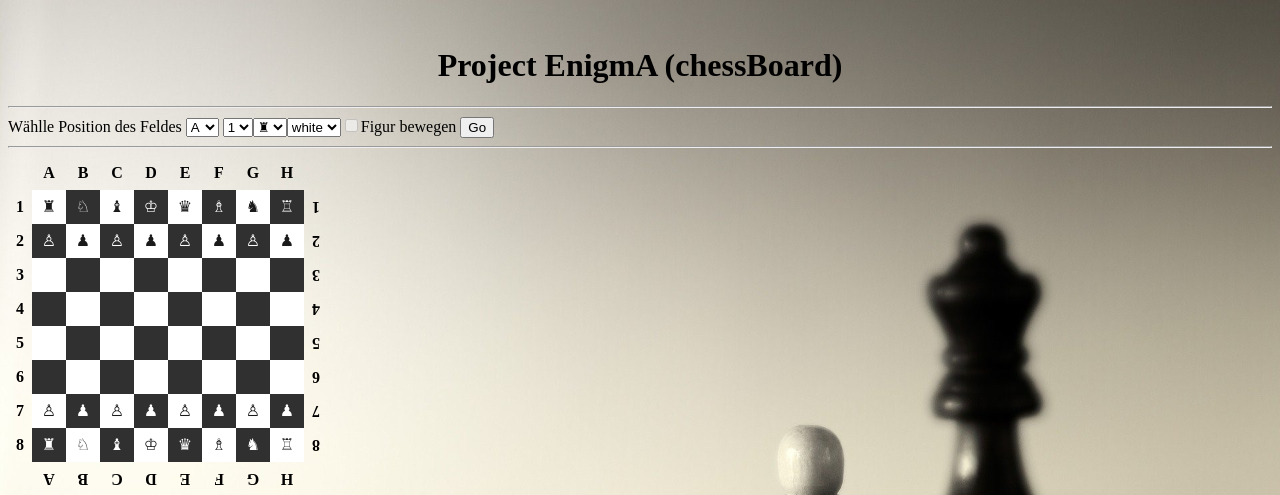
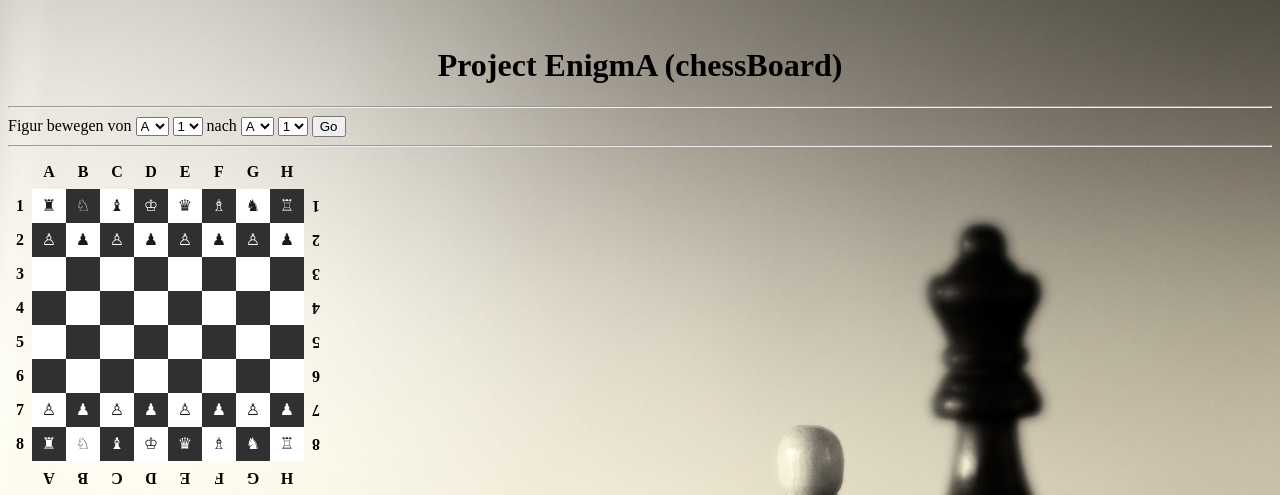
Before and after one commit to Futzman/test, a PHP site: page / in a window 1280 px wide. Shown: the top 495 px of the page. Run offline with PHP 8.4, Linux system fonts and the light colour scheme.

Commit message:
Alles ausser neustart funktioniert

```diff
--- a/index.php
+++ b/index.php
@@ -5,29 +5,17 @@
     <body>
       <?php
         include("setze-modified.php");
-        static $figurGesetzt;
-        $toMove = 0;
-        $prevFigur = 'none';
-        $prevColor = 'none';
-        if(isset($_GET['row']) && isset($_GET['column']) && isset($_GET['figur']) && isset($_GET['figurcolor'])){
-          setze($_GET['row'], $_GET['column'], $_GET['figur'], $_GET['figurcolor']);
-          $figurGesetzt = 1;
+        if(!isset($_GET['row']))
+          setze(0,0,0,0);
+        else{
+          setze($_GET['row'], $_GET['column'] - 1, $_GET['rowTo'], $_GET['columnTo'] - 1);
         }
-        else setze(0, 0, 0, 0);
 
-        if(isset($_GET['row']) && isset($_GET['column']) && !isset($_GET['figurcolor']) && !isset($_GET['figur'])){
-          #setze($_GET['row'], $_GET['column'], 'none', 'none');
-        }
-        if(isset($_GET['toMove']))
-          $toMove = 1;
-        else
-          $toMove = 0;
-
-      ?>
+       ?>
       <h1> Project EnigmA (chessBoard)</h1>
     <hr>
     <form action="?" method="get">
-        <label for = "row"> Wählle Position des Feldes </label>
+        <label for = "row"> Figur bewegen von  </label>
 
         <select name = "row" id = "row">
           <option value = "A"<?php if(isset($_GET['row']) && ($_GET['row'] == "A")) echo "selected=\"selected\"";?>>A</option>
@@ -50,29 +38,41 @@
           <option value = "7"<?php if(isset($_GET['column']) && $_GET['column'] == "7") echo "selected=\"selected\"";?>>7</option>
           <option value = "8"<?php if(isset($_GET['column']) && $_GET['column'] == "8") echo "selected=\"selected\"";?>>8</option>
         </select>
-        <select name = "figur" id = "figur" <?php if($toMove) echo"disabled = disabled;"?>>
-          <option value = "♜"<?php if(isset($_GET['figur']) && $_GET['figur'] == "♜") echo "selected=\"selected\"";?>>♜</option>
-          <option value = "♞"<?php if(isset($_GET['figur']) && $_GET['figur'] == "♞") echo "selected=\"selected\"";?>>♞</option>
-          <option value = "♝"<?php if(isset($_GET['figur']) && $_GET['figur'] == "♝") echo "selected=\"selected\"";?>>♝</option>
-          <option value = "♛"<?php if(isset($_GET['figur']) && $_GET['figur'] == "♛") echo "selected=\"selected\"";?>>♛</option>
-          <option value = "♚"<?php if(isset($_GET['figur']) && $_GET['figur'] == "♚") echo "selected=\"selected\"";?>>♚</option>
-          <option value = "♟"<?php if(isset($_GET['figur']) && $_GET['figur'] == "♟") echo "selected=\"selected\"";?>>♟</option>
+
+
+
+
+
+        <label for = "rowTo"> nach </label>
+        <select name = "rowTo" id = "rowTo">
+          <option value = "A"<?php if(isset($_GET['row']) && ($_GET['row'] == "A")) echo "selected=\"selected\"";?>>A</option>
+          <option value = "B"<?php if(isset($_GET['row']) && $_GET['row'] == "B") echo "selected=\"selected\"";?>>B</option>
+          <option value = "C"<?php if(isset($_GET['row']) && $_GET['row'] == "C") echo "selected=\"selected\"";?>>C</option>
+          <option value = "D"<?php if(isset($_GET['row']) && $_GET['row'] == "D") echo "selected=\"selected\"";?>>D</option>
+          <option value = "E"<?php if(isset($_GET['row']) && $_GET['row'] == "E") echo "selected=\"selected\"";?>>E</option>
+          <option value = "F"<?php if(isset($_GET['row']) && $_GET['row'] == "F") echo "selected=\"selected\"";?>>F</option>
+          <option value = "G"<?php if(isset($_GET['row']) && $_GET['row'] == "G") echo "selected=\"selected\"";?>>G</option>
+          <option value = "H"<?php if(isset($_GET['row']) && $_GET['row'] == "H") echo "selected=\"selected\"";?>>H</option>
         </select>
-        <select name = "figurcolor" id = "figurcolor" <?php if($toMove) echo"disabled = disabled;"?>>
-          <option value = "white"<?php if(isset($_GET['figurcolor']) && $_GET['figurcolor'] == "white") echo "selected=\"selected\"";?>>white</option>
-          <option value = "black"<?php if(isset($_GET['figurcolor']) && $_GET['figurcolor'] == "black") echo "selected=\"selected\"";?>>black</option>
+
+
+
+        <label for = "columnTo">  </label>
+        <select name = "columnTo" id = "columnTo">
+          <option value = "1"<?php if(isset($_GET['column']) && $_GET['column'] == "1") echo "selected=\"selected\"";?>>1</option>
+          <option value = "2"<?php if(isset($_GET['column']) && $_GET['column'] == "2") echo "selected=\"selected\"";?>>2</option>
+          <option value = "3"<?php if(isset($_GET['column']) && $_GET['column'] == "3") echo "selected=\"selected\"";?>>3</option>
+          <option value = "4"<?php if(isset($_GET['column']) && $_GET['column'] == "4") echo "selected=\"selected\"";?>>4</option>
+          <option value = "5"<?php if(isset($_GET['column']) && $_GET['column'] == "5") echo "selected=\"selected\"";?>>5</option>
+          <option value = "6"<?php if(isset($_GET['column']) && $_GET['column'] == "6") echo "selected=\"selected\"";?>>6</option>
+          <option value = "7"<?php if(isset($_GET['column']) && $_GET['column'] == "7") echo "selected=\"selected\"";?>>7</option>
+          <option value = "8"<?php if(isset($_GET['column']) && $_GET['column'] == "8") echo "selected=\"selected\"";?>>8</option>
         </select>
-        <input type = "checkbox" id = "moveToField" name="toMove" value="moveIt"<?php
-                                                                                if(!isset($figurGesetzt) || $figurGesetzt == 0)
-                                                                                    echo "disabled = disabled";
-                                                                                if(isset($_GET['toMove'])){
-                                                                                  echo "checked=checked  onchange='submit()'";
-                                                                                }
-                                                                                else
-                                                                                  echo "onchange='submit()'";
-                                                                               ?> >
 
-        <label for = "moveToField">Figur bewegen</label>
+
+
+
+        <label for = "moveToField"></label>
 
         <abstand>  </abstand>
         <input type="submit" value="Go">
--- a/schach-pos.json
+++ b/schach-pos.json
@@ -1,8 +1 @@
-[["♜", "♞", "♛","♚","♝","♛","♞","♜"],
-["♟","♟","♟","♟","♟","♟","♟","♟"],
- [" ", " ", " ", " "," ", " "," ", " "],
- [" ", " ", " ", " "," ", " "," ", " "],
- [" ", " ", " ", " "," ", " "," ", " "],
- [" ", " ", " ", " "," ", " "," ", " "],
- ["♟","♟","♟","♟","♟","♟","♟","♟"],
- ["♜", "♞", "♛","♚","♝","♛","♞","♜"]]
+[[["\u265c","bl"],["\u265e","bl"],["\u265d","bl"],["\u265a","bl"],["\u265b","bl"],["\u265d","bl"],["\u265e","bl"],["\u265c","bl"]],[["\u265f","bl"],["\u265f","bl"],["\u265f","bl"],["","none"],["","none"],["\u265f","bl"],["\u265f","bl"],["\u265f","bl"]],[["","none"],["","none"],["","none"],["","none"],["\u2659","wh"],["","none"],["","none"],["","none"]],[["","none"],["","none"],["","none"],["\u265f","bl"],["","none"],["","none"],["","none"],["","none"]],[["","none"],["","none"],["","none"],["","none"],["","none"],["","none"],["","none"],["","none"]],[["","none"],["","none"],["","none"],["","none"],["","none"],["","none"],["","none"],["","none"]],[["\u2659","wh"],["\u2659","wh"],["\u2659","wh"],["","none"],["\u2659","wh"],["\u2659","wh"],["\u2659","wh"],["\u2659","wh"]],[["\u2656","wh"],["\u2658","wh"],["\u2657","wh"],["\u2654","wh"],["\u2655","wh"],["\u2657","wh"],["\u2658","wh"],["\u2656","wh"]]]
--- a/setze-modified.php
+++ b/setze-modified.php
@@ -17,25 +17,24 @@
         }
     }
 
-    function setze($c, $r ,$f, $fcolor){
+    function IndexOfChar($ch){
+        $letters = array("A","B","C","D","E","F","G","H");
+        for($i = 0; $i < 8; $i++){
+            if($letters[$i] == $ch){
+                return $i;
+            }
+        }
+    }
 
-        static $color;
-        static $figuire;
-        $jBoard = "schach-pos.json";
-        $brett = file_get_contents($jBoard);
+    function setze($r, $c ,$rTo, $cTo){
+
+
+        //$brett = file_get_contents($jBoard);
 
         //$chess = json_encode($brett);
-
-        $chess = array(array("♜", "♞", "♝","♚","♛","♝","♞","♜"),
-        array("♟","♟","♟","♟","♟","♟","♟","♟"),
-         array(" ", " ", " ", " "," ", " "," ", " "),
-         array(" ", " ", " ", " "," ", " "," ", " "),
-         array(" ", " ", " ", " "," ", " "," ", " "),
-         array(" ", " ", " ", " "," ", " "," ", " "),
-         array("♙","♙","♙","♙","♙","♙","♙","♙"),
-         array("♖", "♘","♗" ,"♔","♕","♗","♘","♖"));
-
-        $chessColor = array(array(array("♜","bl"),array("♞","bl"), array("♝","bl"),array("♚","bl"),array("♛","bl"),array("♝","bl"), array("♞","bl"),array("♜","bl")),
+        if($r == $rTo && $cTo == $c && $r == 0){
+            $jBoard = "schach-pos.json";
+            $chessColor = array(array(array("♜","bl"),array("♞","bl"), array("♝","bl"),array("♚","bl"),array("♛","bl"),array("♝","bl"), array("♞","bl"),array("♜","bl")),
                  array(array("♟","bl"),array("♟","bl"), array("♟","bl"),array("♟","bl"),array("♟","bl"),array("♟","bl"), array("♟","bl"),array("♟","bl")),
                  array(array("","none"),array("","none"), array("","none"),array("","none"),array("","none"),array("","none"), array("","none"),array("","none")),
                  array(array("","none"),array("","none"), array("","none"),array("","none"),array("","none"),array("","none"), array("","none"),array("","none")),
@@ -45,10 +44,27 @@
                  array(array("♖","wh"),array("♘","wh"), array("♗","wh"),array("♔","wh"),array("♕","wh"),array("♗","wh"), array("♘","wh"),array("♖","wh")));
 
 
+        $jChess = json_encode($chessColor);
 
-        //echo "<pre>";
-        //print($chess[0][0]);
-        //echo "</pre>";
+        file_put_contents($jBoard, $jChess);
+        }
+        else{
+            $jBoard = "schach-pos.json";
+            $brett = file_get_contents($jBoard);
+            $chessColor = json_decode($brett);
+
+            $figur = $chessColor[$c][indexOfChar($r)][0];
+            $figurColor = $chessColor[$c][indexOfChar($r)][1];
+            $chessColor[$c][indexOfChar($r)][0] = "";
+            $chessColor[$c][indexOfChar($r)][1] = "none";
+            $chessColor[$cTo][indexOfChar($rTo)][0] = $figur;
+            $chessColor[$cTo][indexOfChar($rTo)][1] = $figurColor;
+
+            $jChess = json_encode($chessColor);
+            file_put_contents($jBoard, $jChess);
+        }
+
+
 
         $letters = array("A","B","C","D","E","F","G","H");
         $index = 0;
```
Also changed, not shown: trash.txt (added, +21 -0 lines).
